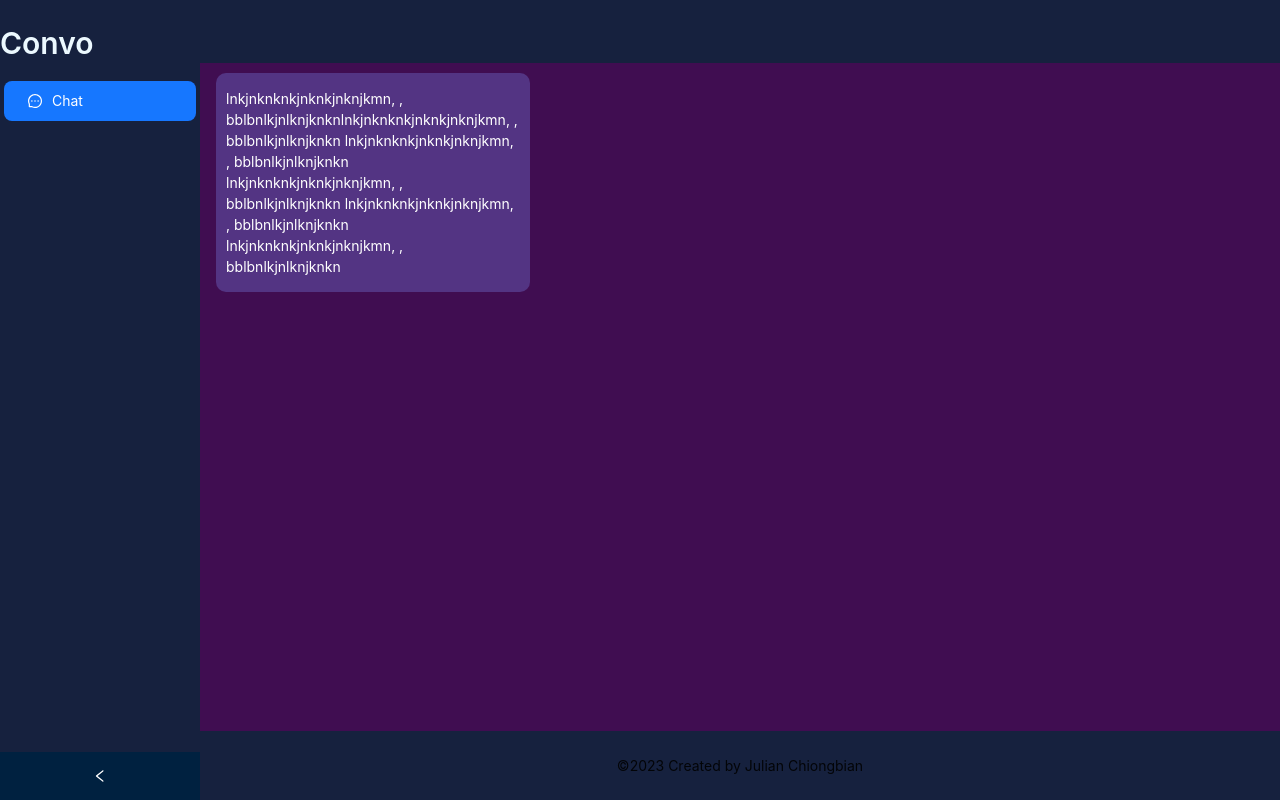
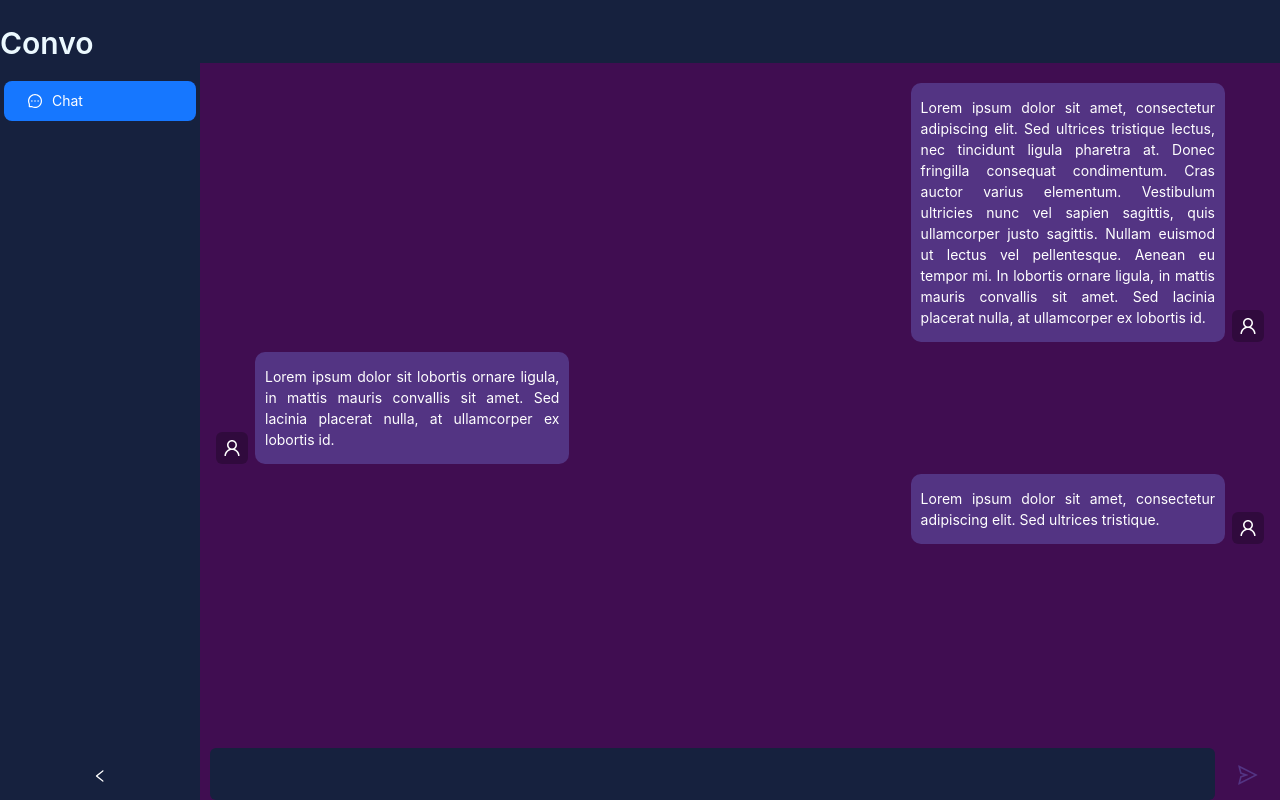
Before and after one commit to carloschiongbian/chat-web-app, a React (Vite) app: page /chat in a window 1280 px wide. Built offline with nearby package versions, Linux system fonts and the light colour scheme.

Commit message:
faet: added UI for messages

```diff
--- a/src/pages/Chat/chat.scss
+++ b/src/pages/Chat/chat.scss
@@ -1,3 +1,7 @@
+.ant-layout-sider-trigger {
+  background-color: #16213e !important;
+}
+
 .layout-chat {
   height: 100vh;
 
@@ -22,14 +26,44 @@
     .content-chat {
       margin: 10px 16px;
 
+      .message-bubble {
+        margin-block: 10px;
+        column-gap: 7px;
+        align-items: flex-end;
+
         .content-chat-message {
           max-width: 30%;
-        padding: 1px 10px;
+          padding: 0 10px;
           width: fit-content;
+          text-align: justify;
           height: fit-content;
           border-radius: 10px;
           color: white;
           background-color: #533483;
+        }
+      }
+    }
+
+    .chat-input-container {
+      align-items: flex-end;
+
+      #chat-input {
+        color: #ecf9ff;
+        margin: 0 0 0 10px;
+        padding: 15px;
+        align-items: center;
+        justify-content: center;
+        background-color: #16213e;
+      }
+
+      .send-button {
+        cursor: pointer;
+        color: #533483;
+        height: 50px;
+        width: 70px;
+        font-size: 20px;
+        align-items: center;
+        justify-content: center;
       }
     }
 
--- a/src/pages/Chat/chat.tsx
+++ b/src/pages/Chat/chat.tsx
@@ -1,10 +1,12 @@
-import React, { useState } from "react";
-import type { MenuProps } from "antd";
-import { Row, Layout, Menu, theme, Typography, Card } from "antd";
-import { MessageOutlined } from "@ant-design/icons";
+import React, { useState, useEffect } from "react";
+import { Avatar, MenuProps } from "antd";
+import { Row, Layout, Menu, Typography, Input } from "antd";
+import { MessageOutlined, UserOutlined, SendOutlined } from "@ant-design/icons";
 import "./chat.scss";
+import { STATIC_MESSAGES } from "../../constant/static";
 
 const { Title } = Typography;
+const { TextArea } = Input;
 const { Header, Sider, Content, Footer } = Layout;
 
 type MenuItem = Required<MenuProps>["items"][number];
@@ -26,10 +28,62 @@ function getItem(
 const items: MenuItem[] = [getItem("Chat", "1", <MessageOutlined />)];
 
 const Chat: React.FC = () => {
+  const [input, setInput] = useState<any>("");
+  const [messages, setMessages] = useState<any>([]);
   const [collapsed, setCollapsed] = useState(false);
-  const {
-    token: { colorBgContainer },
-  } = theme.useToken();
+
+  const renderMessageContainer = (message: any, index: any) => {
+    return (
+      <Row
+        className="message-bubble"
+        wrap={false}
+        style={{
+          justifyContent: message.fromOthers ? "flex-start" : "flex-end",
+        }}
+      >
+        {message.fromOthers ? (
+          <>
+            <Avatar shape="square" icon={<UserOutlined />} />
+            <Row className="content-chat-message" wrap={true} key={index}>
+              <p>{message.content}</p>
+            </Row>
+          </>
+        ) : (
+          <>
+            <Row className="content-chat-message" wrap={true} key={index}>
+              <p>{message.content}</p>
+            </Row>
+            <Avatar shape="square" icon={<UserOutlined />} />
+          </>
+        )}
+      </Row>
+    );
+  };
+
+  const onEnter = (event: any) => {
+    const whiteSpaceTest = /^\s*$/;
+    const message = event?.target?.value || " ";
+
+    if (
+      (!whiteSpaceTest.test(message) && message !== undefined) ||
+      (input !== undefined && !whiteSpaceTest.test(input))
+    ) {
+      const sentMessage = {
+        fromOthers: false,
+        content: !whiteSpaceTest.test(message) ? message : input,
+      };
+      setMessages([...messages, sentMessage]);
+      setInput(undefined);
+    }
+  };
+
+  const retrieveMessages = () => {
+    setMessages(STATIC_MESSAGES);
+  };
+
+  useEffect(() => {
+    retrieveMessages();
+  }, []);
 
   return (
     <Layout className="layout-chat">
@@ -58,21 +112,26 @@ const Chat: React.FC = () => {
 
       <Layout className="content-layout">
         <Header className="header-chat" />
+
         <Content className="content-chat">
-          <Row className="content-chat-message" wrap={true}>
-            <p>
-              lnkjnknknkjnknkjnknjkmn, ,
-              bblbnlkjnlknjknknlnkjnknknkjnknkjnknjkmn, , bblbnlkjnlknjknkn
-              lnkjnknknkjnknkjnknjkmn, , bblbnlkjnlknjknkn
-              lnkjnknknkjnknkjnknjkmn, , bblbnlkjnlknjknkn
-              lnkjnknknkjnknkjnknjkmn, , bblbnlkjnlknjknkn
-              lnkjnknknkjnknkjnknjkmn, , bblbnlkjnlknjknkn
-            </p>
+          {messages.map((message, index) =>
+            renderMessageContainer(message, index)
+          )}
+        </Content>
+
+        <Row className="chat-input-container" wrap={false}>
+          <TextArea
+            value={input}
+            id="chat-input"
+            bordered={false}
+            autoSize={{ minRows: 1, maxRows: 6 }}
+            onPressEnter={(event) => onEnter(event)}
+            onChange={(event) => setInput(event.target?.value)}
+          />
+          <Row className="send-button" onClick={() => onEnter(input)}>
+            <SendOutlined />
           </Row>
-        </Content>
-        <Footer className="footer-chat" style={{ textAlign: "center" }}>
-          ©2023 Created by Julian Chiongbian
-        </Footer>
+        </Row>
       </Layout>
     </Layout>
   );
```
Lines whose indentation alone changed are shown as unchanged.
